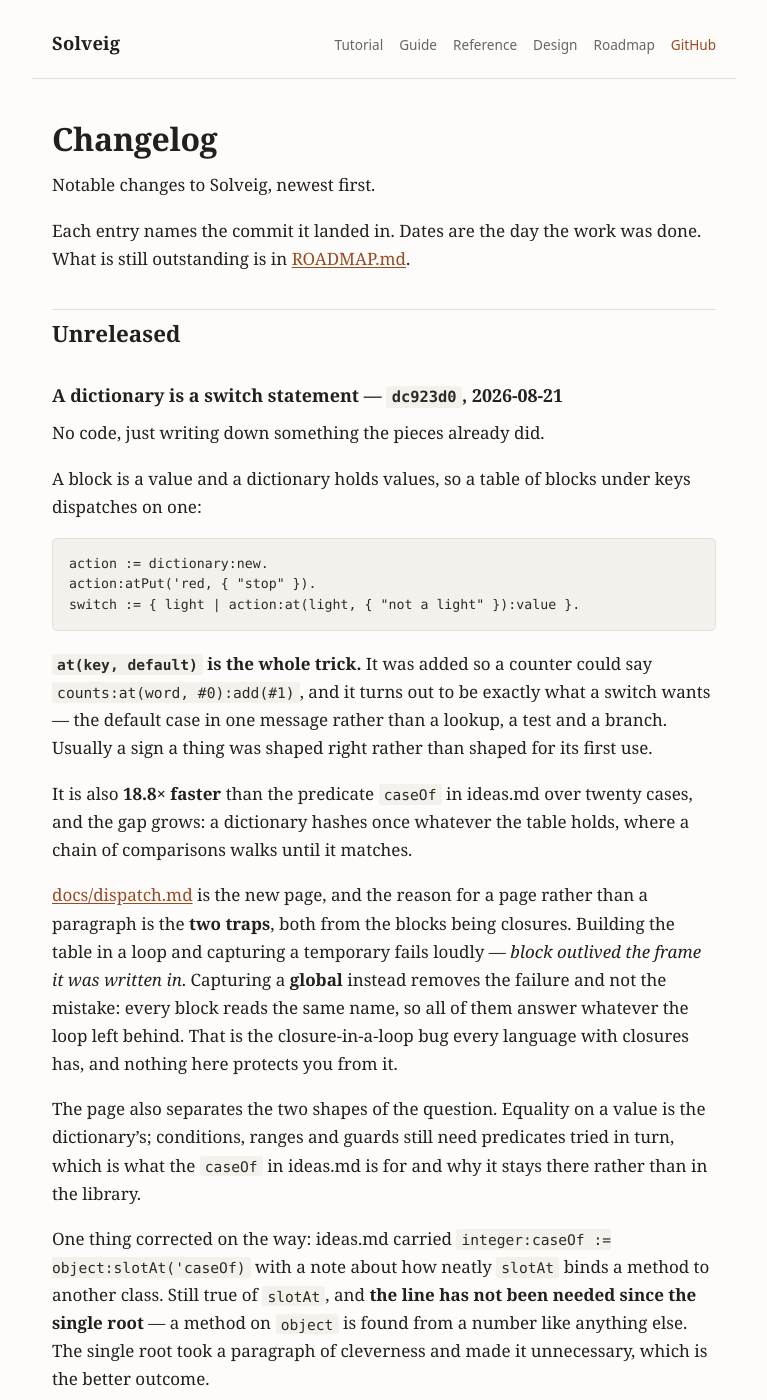
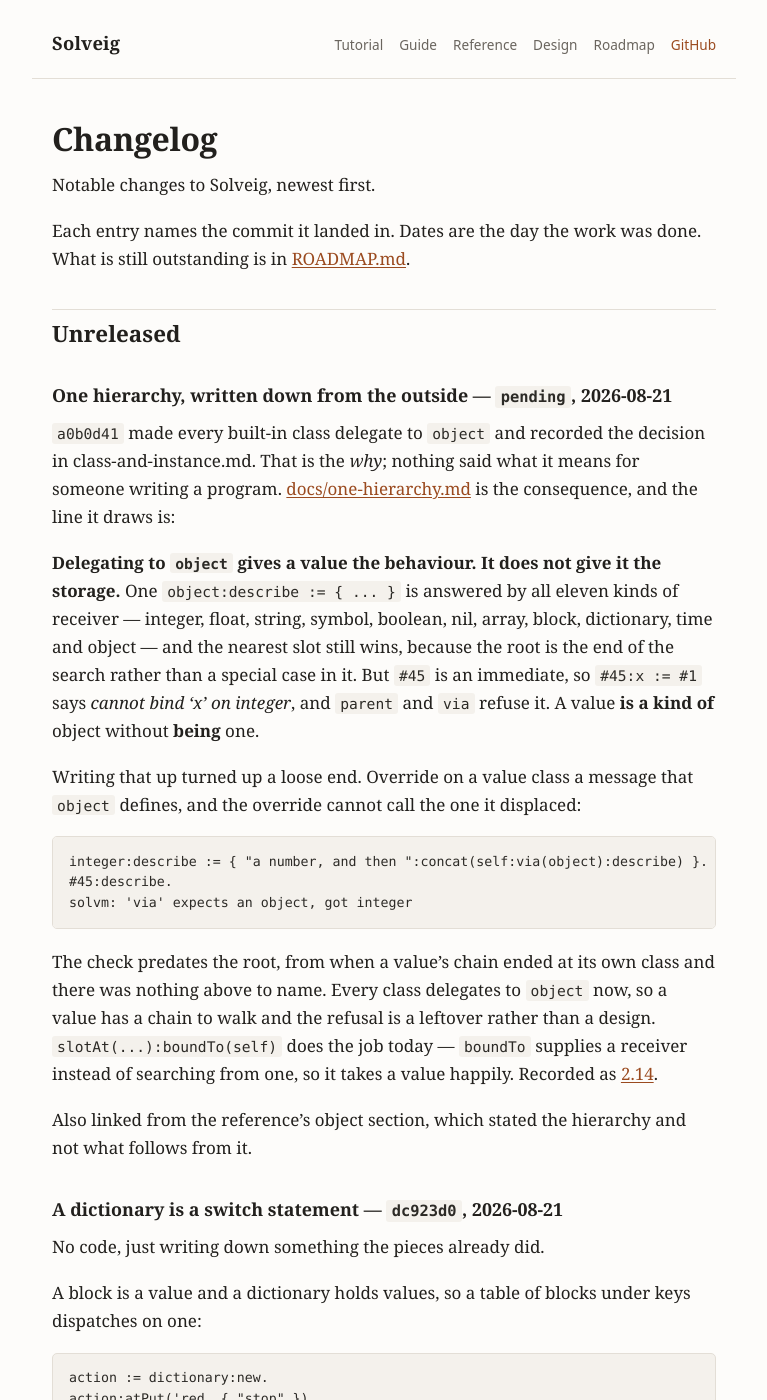
Before and after one commit to hansolovkarlsson/Solveig, a Jekyll site: the page built from docs/CHANGELOG.md, in a window 1280 px wide and 1400 px high. Shown: the whole window, without its empty margins (256-1023 px from the left). Built offline with Jekyll 4.4.1, drawn with Linux system fonts in a browser that asks for light colours; our own code applies the rules of GitHub Pages for plain Markdown files.

Commit message:
Write down what the single root means from the outside
a0b0d41 made every built-in class delegate to `object` and recorded the
decision in class-and-instance.md. That is the why; nothing said what it
means for someone writing a program.

docs/one-hierarchy.md is the consequence, and the line it draws is that
delegating to `object` gives a value the behaviour and not the storage.
One method bound on `object` is answered by all eleven kinds of
receiver, and the nearest slot still wins, because the root is the end
of the search rather than a special case in it. But `#45` is an
immediate: `#45:x := #1` says cannot bind 'x' on integer, and `parent`
and `via` refuse it. A value is a kind of object without being one.

Writing it up turned up a loose end. Override on a value class a message
that `object` defines and the override cannot call the one it displaced,
because `via` refuses a value receiver. That check predates the root,
from when a value's chain ended at its own class and there was nothing
above to name. `slotAt(...):boundTo(self)` does the job today, since
`boundTo` supplies a receiver instead of searching from one. Recorded in
ROADMAP 2.14.

Every snippet on the page was run before it was written down, including
the two that fail on purpose.

Co-Authored-By: Claude Opus 5 <noreply@anthropic.com>
Claude-Session: https://claude.ai/code/session_014Emnizwfra15qgDU979HaB

````diff
--- a/docs/CHANGELOG.md
+++ b/docs/CHANGELOG.md
@@ -6,6 +6,40 @@ Each entry names the commit it landed in. Dates are the day the work was done.
 What is still outstanding is in [ROADMAP.md](ROADMAP.md).
 
 ## Unreleased
+
+### One hierarchy, written down from the outside — `pending`, 2026-08-21
+
+`a0b0d41` made every built-in class delegate to `object` and recorded the
+decision in class-and-instance.md. That is the *why*; nothing said what it means
+for someone writing a program. [docs/one-hierarchy.md](one-hierarchy.md) is the
+consequence, and the line it draws is:
+
+**Delegating to `object` gives a value the behaviour. It does not give it the
+storage.** One `object:describe := { ... }` is answered by all eleven kinds of
+receiver — integer, float, string, symbol, boolean, nil, array, block,
+dictionary, time and object — and the nearest slot still wins, because the root
+is the end of the search rather than a special case in it. But `#45` is an
+immediate, so `#45:x := #1` says *cannot bind 'x' on integer*, and `parent` and
+`via` refuse it. A value **is a kind of** object without **being** one.
+
+Writing that up turned up a loose end. Override on a value class a message that
+`object` defines, and the override cannot call the one it displaced:
+
+```
+integer:describe := { "a number, and then ":concat(self:via(object):describe) }.
+#45:describe.
+solvm: 'via' expects an object, got integer
+```
+
+The check predates the root, from when a value's chain ended at its own class and
+there was nothing above to name. Every class delegates to `object` now, so a
+value has a chain to walk and the refusal is a leftover rather than a design.
+`slotAt(...):boundTo(self)` does the job today — `boundTo` supplies a receiver
+instead of searching from one, so it takes a value happily. Recorded as
+[2.14](ROADMAP.md).
+
+Also linked from the reference's object section, which stated the hierarchy and
+not what follows from it.
 
 ### A dictionary is a switch statement — `dc923d0`, 2026-08-21
 
````
Also changed, not shown: docs/REFERENCE.md (+6 -0 lines), docs/ROADMAP.md (+8 -0 lines), docs/class-and-instance.md (+5 -0 lines), docs/one-hierarchy.md (added, +195 -0 lines), index.md (+2 -1 lines).
